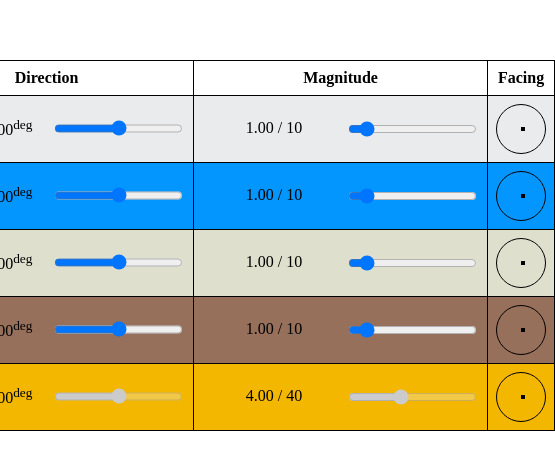
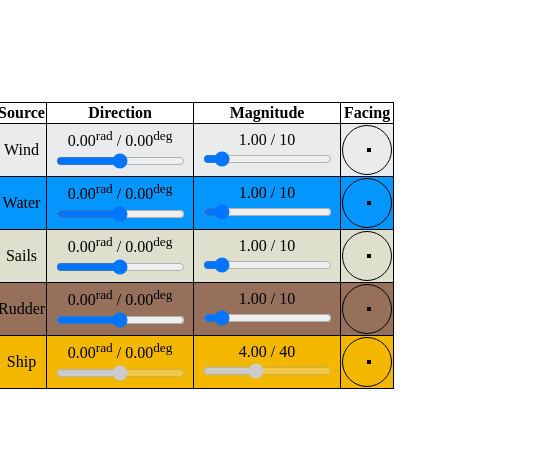
Before and after one commit to SamuelDavis/sailing, a Svelte app: page / in a window 390 px wide. Shown: the part 177-646 px from the top of the page, 555 px wide, since content can reach past the window. Built offline with nearby package versions, Linux system fonts and the light colour scheme.

Commit message:
more responsive design

```diff
--- a/src/App.svelte
+++ b/src/App.svelte
@@ -56,7 +56,7 @@
   :global(th),
   :global(td) {
     border: 1px solid black;
-    padding: 0.5em;
+    padding: minmax(1vw, 1vh);
   }
 
   main {
--- a/src/ControlRow.svelte
+++ b/src/ControlRow.svelte
@@ -35,7 +35,9 @@
   </td>
   <td>
     <label>
-      {$vector.magnitude.toFixed(2)} / {maxMagnitude}
+      <span>
+        {$vector.magnitude.toFixed(2)} / {maxMagnitude}
+      </span>
       <input
         type="range"
         min={0}
@@ -56,7 +58,12 @@
     text-align: center;
   }
   td label {
-    display: grid;
-    grid-template-columns: minmax(18ch, auto) 1fr;
+    display: flex;
+    flex-wrap: wrap;
+    justify-content: space-around;
+  }
+
+  td label span:first-child {
+    min-width: 18ch;
   }
 </style>
```
